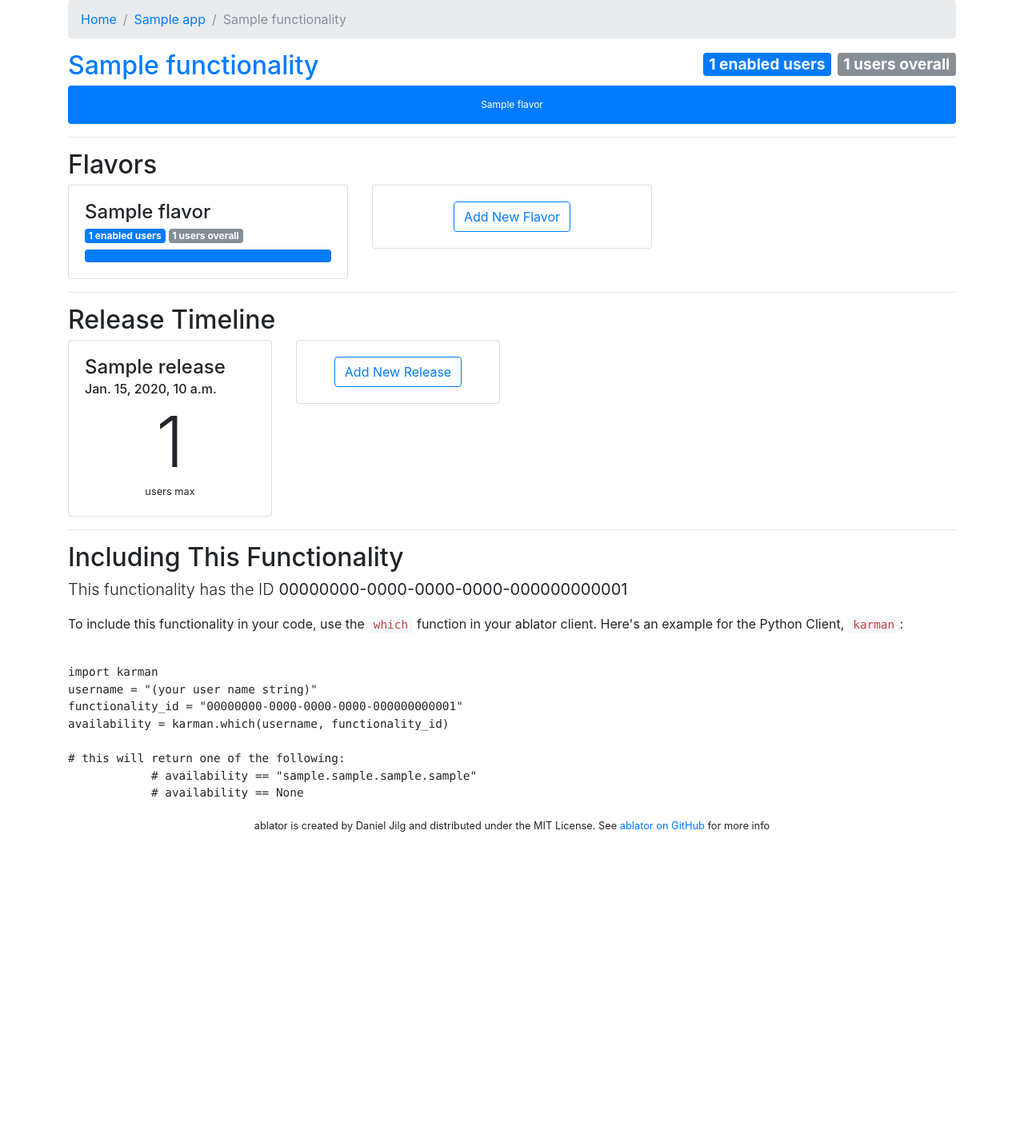
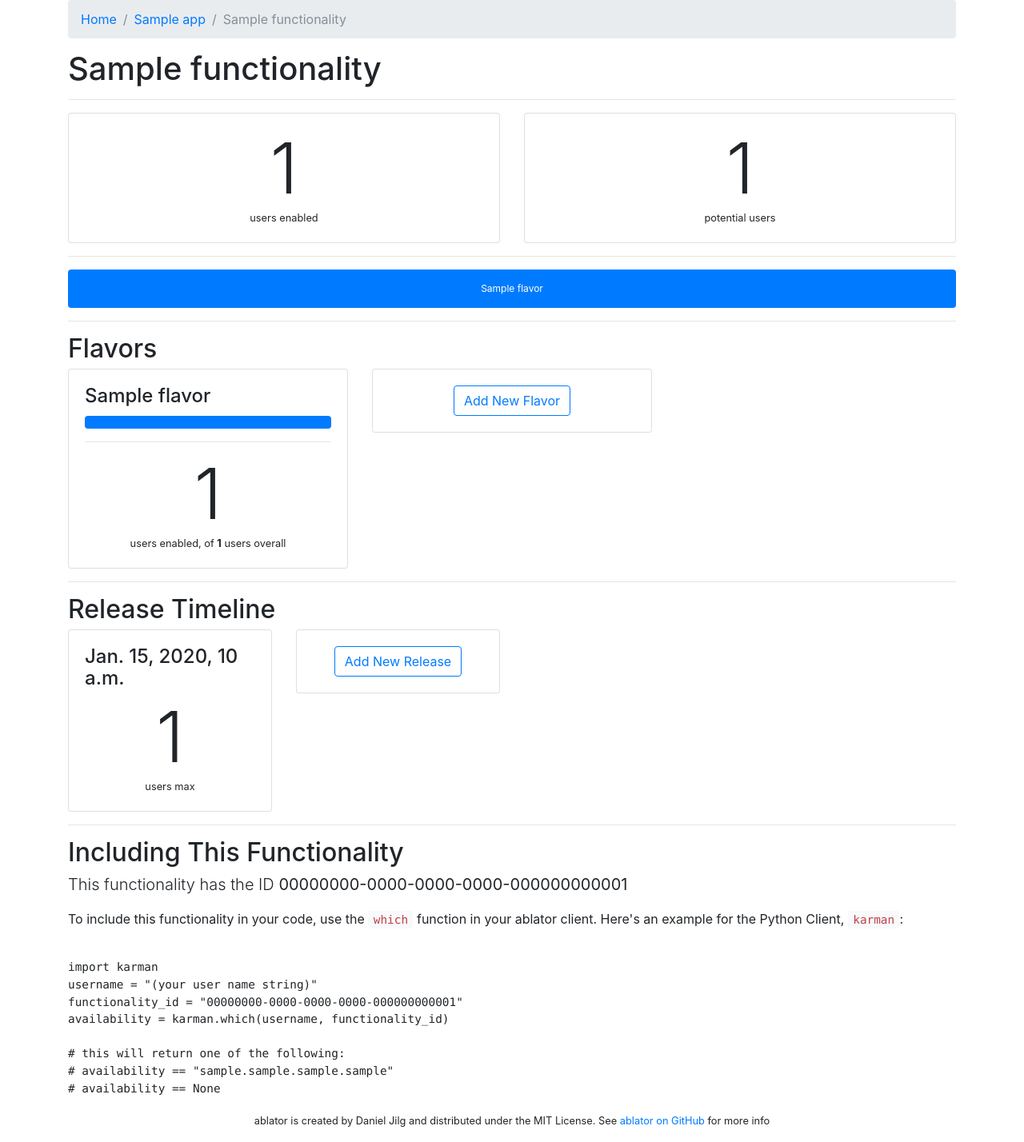
Before and after one commit to ablator/ablator, a Django app: page /functionality/00000000-0000-0000-0000-000000000001/ in a window 1280 px wide. Shown: the part 56-1484 px from the top of the page at 80% size. Before the commit the page ends 1096 px from the top, so only its background shows below. Run offline with Django 3.2, Linux system fonts and the light colour scheme; a user stored in the database is signed in; tables that the repository leaves empty hold one stand-in row (values such as "Sample post"); some libraries are stand-ins or nearby versions.

Commit message:
Updated Layout for Functionality View

```diff
--- a/ablator/web_admin/templates/functionality.html
+++ b/ablator/web_admin/templates/functionality.html
@@ -9,8 +9,41 @@
 {% block content %}
     <section>
         <div class="page-header">
-            {% include '_includes/functionality_enabled_users.html' %}
+            <h1>{{ functionality.name }}</h1>
         </div>
+
+        <hr>
+
+        <section>
+        <div class="row">
+            <div class="col">
+                <div class="card">
+                    <div class="card-body">
+                        <div class="text-center">
+                            <span class="display-2">{{ functionality.number_of_enabled_users }}</span><br>
+                            <small>users enabled</small>
+                        </div>
+
+                    </div>
+                </div>
+            </div>
+
+
+            <div class="col">
+                <div class="card">
+                    <div class="card-body">
+                        <div class="text-center">
+                            <span class="display-2">{{ functionality.number_of_users }}</span><br>
+                            <small>potential users</small>
+                        </div>
+
+                    </div>
+                </div>
+            </div>
+        </div>
+        </section>
+
+        <hr>
 
         <div class="progress">
             {% for flavor in functionality.flavor_set.all %}
@@ -34,14 +67,19 @@
                     <div class="card">
                         <div class="card-body">
                             <h4 class="card-title">{{ flavor.name }}</h4>
-                            <h6 class="card-subtitle mb-2 text-muted">
-                                <span class="badge badge-primary">{{ flavor.number_of_enabled_users }} enabled users</span>
-                                <span class="badge badge-secondary">{{ flavor.number_of_users }} users overall</span>
-                            </h6>
+
                             <div class="progress">
                                 <div class="progress-bar"
                                      style="width: {{ flavor.single_width_percent }}%; background-image: none; background-color: #{{ flavor.color }}"></div>
                             </div>
+                            <hr>
+                            <div class="text-center">
+                                <span class="display-2">{{ flavor.number_of_enabled_users }}</span><br>
+                                <small>users enabled, of
+                                    <strong>{{ flavor.number_of_users }}</strong> users overall
+                                </small>
+                            </div>
+
                         </div>
                     </div>
                 </div>
@@ -74,10 +112,7 @@
                 <div class="col-md-3">
                     <div class="card {% if release.is_current %}text-white bg-primary{% endif %}">
                         <div class="card-body">
-                            <h4 class="card-title">{{ release.name }}</h4>
-                            <h6 class="card-subtitle mb-2">
-                                {{ release.start_at }}
-                            </h6>
+                            <h4 class="card-title">{{ release.start_at }}</h4>
                             <div class="text-center">
                                 <span class="display-2">{{ release.max_enabled_users }}</span><br>
                                 <small>users max</small>
@@ -122,7 +157,7 @@ functionality_id = "{{ functionality.id }}"
 availability = karman.which(username, functionality_id)
 
 # this will return one of the following:{% for flavor in functionality.flavor_set.all %}
-            # availability == "{{ flavor }}"{% endfor %}
-            # availability == None</code></pre>
+# availability == "{{ flavor }}"{% endfor %}
+# availability == None</code></pre>
     </section>
 {% endblock %}
```
